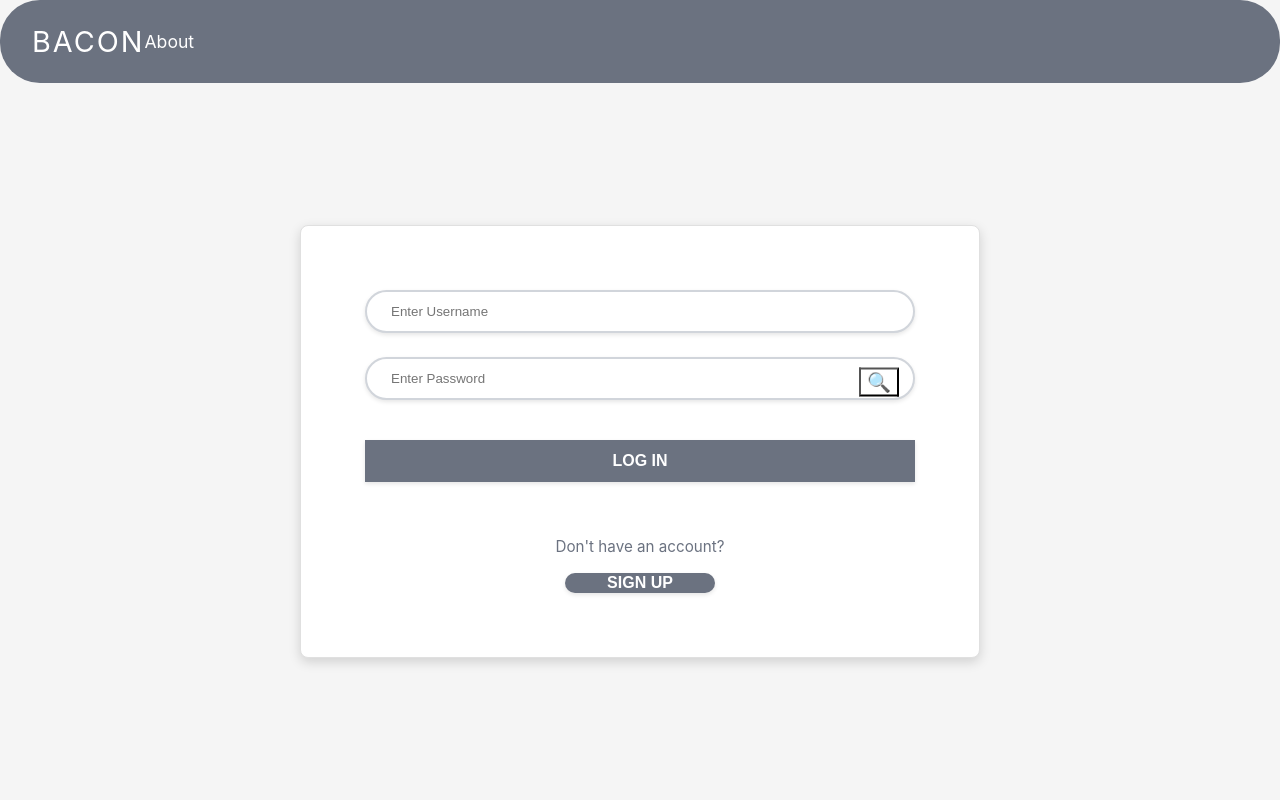
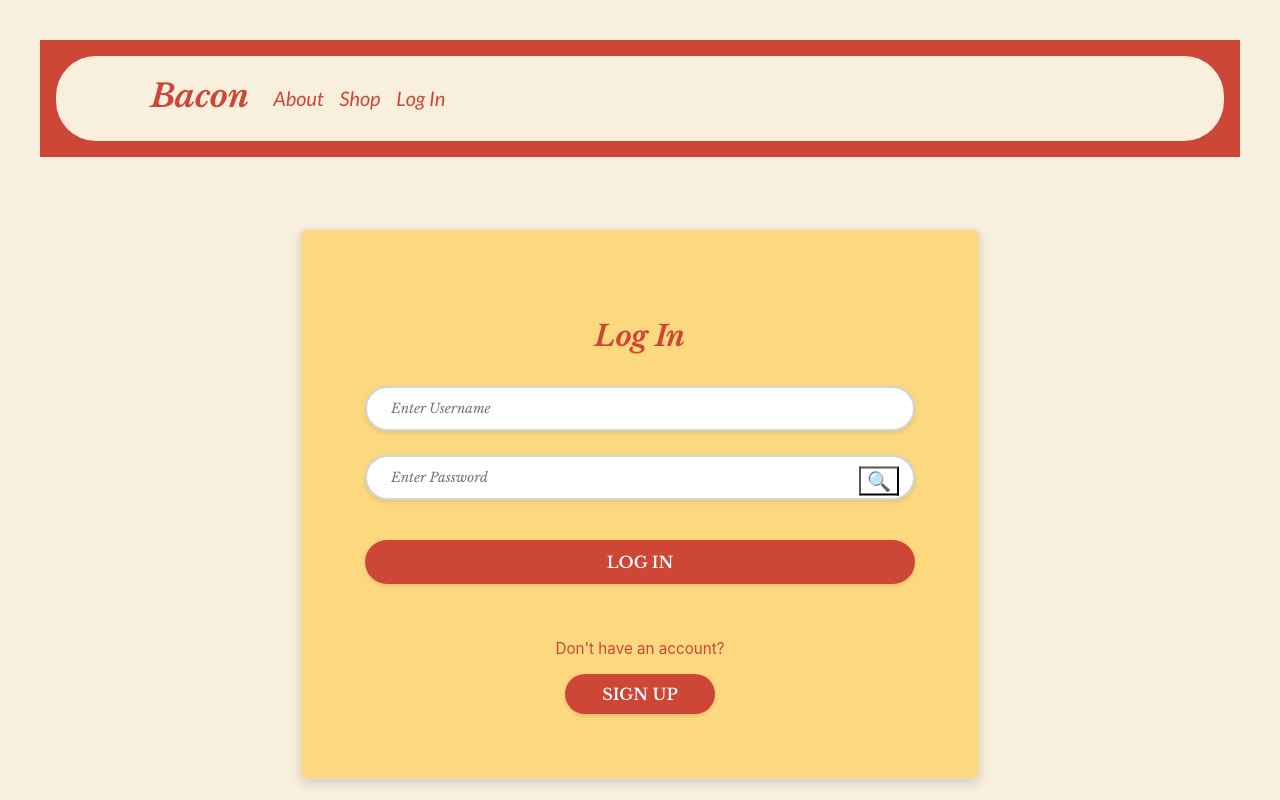
Before and after one commit to riccellazatin/Bacon_, a React (Create React App) app in the folder frontend/: page /login in a window 1280 px wide. Shown: the top 800 px of the page. Built offline with nearby package versions, Linux system fonts and the light colour scheme.

Commit message:
Temporarily removed logo512, Fixed multiple screen files, Fixed problem with shop's interface

```diff
--- a/frontend/src/App.js
+++ b/frontend/src/App.js
@@ -4,6 +4,7 @@ import Landing from './screens/Landing/Landing';
 import About from './screens/About/About';
 import Shop from './screens/Shop/Shop';
 import Login from './screens/Login/Login';
+import Signup from './screens/Signup/Signup';
 import React from 'react';
 import { BrowserRouter as Router, Route, Routes } from 'react-router-dom';
 
@@ -16,6 +17,7 @@ function App() {
             <Route path='/about' element={<About />} />
             <Route path='/shop' element={<Shop />} />
             <Route path='/login' element={<Login />} />
+            <Route path='/register' element={<Signup />} />
           </Routes>
       </main>
     </Router>
--- a/frontend/src/components/Header/Header.jsx
+++ b/frontend/src/components/Header/Header.jsx
@@ -10,7 +10,7 @@ function Header() {
 
           <Nav.Link href="/about" className="nav-link">About</Nav.Link>
           <Nav.Link href="/shop" className="nav-link">Shop</Nav.Link>
-          <Nav.Link href="#register" className="nav-link">Register</Nav.Link>
+          <Nav.Link href="/login" className="nav-link">Log In</Nav.Link>
       </Container>
     </Navbar>
   )
--- a/frontend/src/screens/Landing/Landing.jsx
+++ b/frontend/src/screens/Landing/Landing.jsx
@@ -13,7 +13,7 @@ function Landing() {
             <h1 className="head-title">Bacon</h1>
             <p className="head-desc">A plate for your tasty tasks.</p>
 
-            <a href="/login"><button href="/login" className="head-button">Log In</button></a>
+            <a href="/register"><button href="/register" className="head-button">Sign Up</button></a>
           </div>
         </div>
 
--- /dev/null
+++ b/frontend/src/screens/Login/Login.css
@@ -0,0 +1,5 @@
+.header-container {
+    background-color: #ce4636;
+    padding: 2vh;
+    margin-bottom: 5vh;
+}
--- a/frontend/src/screens/Login/Login.jsx
+++ b/frontend/src/screens/Login/Login.jsx
@@ -1,4 +1,7 @@
 import {useState} from 'react';
+import Header from '../../components/Header/Header'
+import './Login.css'
+import Footer from '../../components/Footer/Footer';
 
 function LoginPage() {
     const [username, setUsername] = useState('');
@@ -12,16 +15,15 @@ function LoginPage() {
     };
 
     return (
-        <div style={{display: 'flex', flexDirection: 'column', height: '100vh', backgroundColor: '#f5f5f5', margin: 0, padding: 0}}>
-            <nav className="navbar navbar-expand-lg" style={{backgroundColor: '#6b7280', padding: '1.5rem 2rem'}}>
-                <div className="container-fluid" style={{padding: 0, display: 'flex', justifyConent: 'space-between', alignItems: 'center'}}>
-                    <a className="navrbar-brand fw-bold" href="#home" style={{fontSize: '1.8rem', letterSpacing: '2px', color: 'white', textDecoration: 'none'}}>BACON</a>
-                    <a href="#about" style={{color: 'white', textDecoration: 'none', fontSize: '1.1rem'}}>About</a>
-                </div>
-            </nav>
+        <>
+        <div style={{display: 'flex', flexDirection: 'column', height: '100vh', backgroundColor: '#f8f0dd', margin: 0, padding: 0}}>
+            <div className='header-container'>
+                <Header />
+            </div>
 
             <main style={{flex: 1, display: 'flex', justifyContent: 'center', alignItems: 'center', padding: '2rem'}}>
-                <div style={{maxWidth: '550px', width: '100%', backgroundColor: 'white', border: '1px solid #e0e0e0', borderRadius: '8px', boxShadow: '0 4px 12px rgba(0, 0, 0, 0.15)', padding: '4rem'}}>
+                <div style={{maxWidth: '550px', width: '100%', backgroundColor: '#fcd87e', border: '1px solid #e0e0e0', borderRadius: '8px', boxShadow: '0 4px 12px rgba(0, 0, 0, 0.15)', padding: '4rem'}}>
+                    <h2 style={{textAlign: 'center', marginBottom: '2rem', color: '#ce4636', fontSize: '1.8rem', fontFamily: 'Libre Baskerville, serif', fontStyle: 'italic'}}>Log In</h2>
                     <form onSubmit={handleLogin} style={{display: 'flex', flexDirection: 'column', gap: '1.5rem'}}>
                         <input
                             type="text"
@@ -30,7 +32,7 @@ function LoginPage() {
                             value={username}
                             onChange={(e) => setUsername(e.target.value)}
                             required
-                            style={{padding: '0.75rem 1.5rem', border: '2px solid #d1d5db', borderRadius: '50px', boxShadow: '0 2px 4px rgba(0, 0, 0, 0.1)', width: '100%', boxSizing: 'border-box'}} />
+                            style={{padding: '0.75rem 1.5rem', border: '2px solid #d1d5db', borderRadius: '50px', boxShadow: '0 2px 4px rgba(0, 0, 0, 0.1)', width: '100%', boxSizing: 'border-box', fontFamily: 'Libre Baskerville, serif', fontStyle: 'italic'}} />
 
                         <div style={{position: 'relative', width: '100%'}}>
                             <input
@@ -40,7 +42,7 @@ function LoginPage() {
                                 value={password}
                                 onchange={(e) => setPassword(e.target.value)}
                                 required
-                                style={{padding: '0.75rem 1.5rem', border: '2px solid #d1d5db', borderRadius: '50px', boxShadow: '0 2px 4px rgba(0, 0, 0, 0.1)', paddingRight: '3rem', width: '100%', boxSizing: 'border-box'}} />
+                                style={{padding: '0.75rem 1.5rem', border: '2px solid #d1d5db', borderRadius: '50px', boxShadow: '0 2px 4px rgba(0, 0, 0, 0.1)', paddingRight: '3rem', width: '100%', boxSizing: 'border-box', fontFamily: 'Libre Baskerville, serif', fontStyle: 'italic'}} />
 
                             <button
                                 type="button"
@@ -68,7 +70,7 @@ function LoginPage() {
                                 borderradius: '50px',
                                 padding: '0.75rem 2rem',
                                 marginTop: '1rem',
-                                backgroundColor: isHovering ? '#4b5563' : '#6b7280',
+                                backgroundColor: isHovering ? '#ae2d1e' : '#ce4636',
                                 boxShadow: '0 2px 4px rgba(0, 0, 0, 0.1)',
                                 transition: 'background-color 0.3s ease',
                                 border: 'none',
@@ -77,27 +79,33 @@ function LoginPage() {
                                 fontWeight: '600',
                                 cursor: 'pointer',
                                 width: '100%',
-                                boxSizing: 'border-box'
+                                boxSizing: 'border-box',
+                                fontFamily: 'Libre Baskerville, serif',
+                                borderRadius: '50px',
                             }}>
                                 LOG IN
                         </button>
 
                         <div style={{textAlign: 'center', marginTop: '1rem'}}>
-                            <p style={{marginBottom: '1rem', color: '#6b7280', fontSize: '0.95rem'}}>Don't have an account?</p>
+                            <a href="/register" style={{textDecoration: 'none'}}><p style={{marginBottom: '1rem', color: '#ce4636', fontSize: '0.95rem'}}>Don't have an account?</p></a>
 
+                            <a href="/register">
                             <button
                                 type="button"
                                 onClick={() => window.location.hash = '#signup'}
                                 style={{
-                                    color: 'white', textDecoration: 'none', display: 'inline-block', padding: '0.75rem 2 rem', backgroundColor: '#6b7280', borderRadius: '50px', boxShadow: '0 2px 4px rgba(0, 0, 0, 0.1)', transition: 'background-color 0.3s ease', minWidth: '150px', border: 'none', cursor: 'pointer', fontSize: '1rem', fontWeight: '600'
-                                }} onMouseEnter={(e) => e.target.style.backgroundColor = '#4b5563'} onMouseLeave={(e) => e.target.style.backgroundColor = '#6b7280'}>
+                                    color: 'white', textDecoration: 'none', display: 'inline-block', padding: '0.75rem 2 rem', backgroundColor: '#ce4636', borderRadius: '50px', boxShadow: '0 2px 4px rgba(0, 0, 0, 0.1)', transition: 'background-color 0.3s ease', minWidth: '150px', border: 'none', cursor: 'pointer', fontSize: '1rem', fontWeight: '600', fontFamily: 'Libre Baskerville, serif', height: '5vh'
+                                }} onMouseEnter={(e) => e.target.style.backgroundColor = '#ae2d1e'} onMouseLeave={(e) => e.target.style.backgroundColor = '#ce4636'}>
                                     SIGN UP
                             </button>
+                            </a>
                         </div>
                     </form>
                 </div>
             </main>
         </div>
+        <Footer />
+        </>
     )
 }
 
--- a/frontend/src/screens/Shop/Shop.jsx
+++ b/frontend/src/screens/Shop/Shop.jsx
@@ -5,7 +5,7 @@ import {Row, Col} from 'react-bootstrap'
 import ShopItems from '../../ShopItems'
 import Items from '../../screens/Shop/Items'
 import ItemPopup from './ItemPopup'
-import './ShopComponents.css'
+import './Shop.css'
 
 function Shop() {
     const [selectedItem, setSelectedItem] = useState(null)
--- a/frontend/src/screens/Shop/ShopComponents.css
+++ b/frontend/src/screens/Shop/ShopComponents.css
@@ -9,14 +9,12 @@
     transform: translateZ(0);
     transition: transform 0.25s ease-out;
     margin: 2vh;
-    background-color: #e45241;
+    background-color: #f8f0dd;
     font-family: Libre Baskerville, serif;
     font-size: 3vh;
-    color: #f8f0dd;
+    color: #ce4636;
     font-style: italic;
     text-align: center;
-    height: 40vh;
-    width: 50vh;
 }
 
 .card-container:hover {
@@ -24,7 +22,8 @@
 }
 
 .card-container img {
-    height: 65%;
+    max-width: 100%;
+    height: auto;
     object-fit: contain;
     margin-bottom: 15px;
 }
@@ -37,6 +36,11 @@
   text-align: left;
   margin: 1vh 2vh;
   color: #ce4634;
+}
+
+.header-container {
+    background-color: none;
+    margin: 5vh;
 }
 
 .column1 {
@@ -72,6 +76,7 @@
 .text-content {
     display: flex;
     flex-direction: column;
+    height: 100%;
     justify-content: space-between;
 }
 
@@ -97,6 +102,31 @@
         width: 100%;
     }
 }
+    .column1 {
+        width: 100%;
+    }
+
+    .column2 {
+        width: 50%;
+    }
+
+    .popup-row .popup-card {
+        flex-direction: column;
+    }
+
+    .popup-row .image-column {
+        margin-bottom: 20px;
+    }
+
+    .popup-row .text-column {
+        width: 100%;
+    }
+
+@media screen and (max-width: 600px) {
+    .column {
+        width: 100%;
+    }
+}
 
 .popup {
     position: fixed;
@@ -113,7 +143,7 @@
 
 .popup-inner {
     color: #f8f0dd;
-    background-color: #9b2a1e;
+    background-color: #ce4636;
     padding: 20px;
     border-radius: 20px;
     width: 90%;
@@ -160,7 +190,7 @@
 }
 
 .close-button {
-    background-color: #e45241;
+    background-color: #ce4636;
     color: #f8f0dd;
     border: none;
     padding: 10px 20px;
@@ -184,8 +214,8 @@
     font-family: Libre Baskerville, serif;
     font-weight: 300;
     font-style: italic;
-    color: #ffffff;
-    background-color: #ce4636;
+    color: #ce4636;
+    background-color: #f8f0dd;
     border: none;
     border-radius: 8vh;
     cursor: pointer;
--- /dev/null
+++ b/frontend/src/screens/Signup/Signup.css
@@ -0,0 +1,56 @@
+@import url('https://fonts.googleapis.com/css2?family=Lato:ital,wght@0,100;0,300;0,400;0,700;0,900;1,100;1,300;1,400;1,700;1,900&family=Libre+Baskerville:ital,wght@0,400..700;1,400..700&display=swap');
+
+.header-container {
+    background-color: #ce4636;
+    padding: 2vh;
+    margin-bottom: 5vh;
+}
+
+.signup-body {
+    display: 'flex';
+    flex-direction: 'column';
+    height: '100vh';
+    background-color: '#f8f0dd';
+    margin: 0;
+    padding: 0;
+}
+
+.signup-main {
+    flex: 1;
+    display: 'flex';
+    justify-content: 'center';
+    align-items: 'center';
+    padding: '2rem';
+}
+
+.form-main {
+    max-width: '550px';
+    width: '100%';
+    background-color: 'white';
+    border: '1px solid #e0e0e0';
+    border-radius: '8px';
+    box-shadow: '0 2px 4px rgba(0, 0, 0, 0.1)';
+    padding: '4rem';
+}
+
+.form-title {
+    text-align: 'center';
+    margin-bottom: '2rem';
+    color: '#1f2937';
+    font-size: '1.8rem';
+}
+
+.form-secondary {
+    display: 'flex';
+    flex-direction: 'column';
+    gap: '1.5rem';
+}
+
+.form-control {
+    padding: '0.75rem 1.5rem';
+    border: '2px solid #d1d5db';
+    border-radius: '50px';
+    box-shadow: '0 2px 4px rgba(0, 0, 0, 0.1)';
+    width: '100%';
+    box-sizing: 'border-box';
+}
--- a/frontend/src/screens/Signup/Signup.jsx
+++ b/frontend/src/screens/Signup/Signup.jsx
@@ -1,4 +1,6 @@
 import {useState} from 'react';
+import Header from '../../components/Header/Header'
+import Footer from '../../components/Footer/Footer'
 
 function SignupPage({ onBack }) {
     const [username, setUsername] = useState('');
@@ -19,17 +21,15 @@ function SignupPage({ onBack }) {
     };
 
     return (
-        <div style={{display: 'flex', flexDirection: 'column', height: '100vh', backgroundColor: '#f5f5f5', margin: 0, padding: 0}}>
-            <nav className="navbar navbar-expand-lg" style={{backgroundColor: '#6b7280', padding: '1.5rem 2rem'}}>
-                <div className="container-fluid" style={{padding: 0, display: 'flex', justifyContent: 'space-between', alignItems: 'center'}}>
-                    <a className="navbar-brand fw-bold" href="#home" style={{fontSize: '1.8rem', letterSpacing: '2px', color: 'white', textDecoration: 'none'}} onClick={(e) => {e.preventDefault(); onBack(); }}>BACON</a>
-                    <a href="#about" style={{color: 'white', textDecoration: 'none', fontSize: '1.1rem'}}>About</a>
-                </div>
-            </nav>
+        <>
+        <div className='signup-body'>
+            <div className='header-container'>
+                <Header />
+            </div>
 
             <main style={{flex: 1, display: 'flex', justifyContent: 'center', alignItems: 'center', padding: '2rem'}}>
-                <div style={{maxWidth: '550px', width: '100%', backgroundColor: 'white', border: '1px solid #e0e0e0', borderRadius: '8px', boxShadow: '0 2px 4px rgba(0, 0, 0, 0.1)', padding: '4rem'}}>
-                    <h2 style={{textAlign: 'center', marginBottom: '2rem', color: '#1f2937', fontSize: '1.8rem'}}>Create Account</h2>
+                <div style={{maxWidth: '550px', width: '100%', backgroundColor: '#fcd87e', border: '1px solid #e0e0e0', borderRadius: '8px', boxShadow: '0 2px 4px rgba(0, 0, 0, 0.1)', padding: '4rem'}}>
+                    <h2 style={{textAlign: 'center', marginBottom: '2rem', color: '#ce4636', fontSize: '1.8rem', fontFamily: 'Libre Baskerville, serif', fontStyle: 'italic'}}>Create Account</h2>
                     <form onSubmit={handleSignup} style={{display: 'flex', flexDirection: 'column', gap: '1.5rem'}}>
                         <input
                             type="text"
@@ -38,7 +38,7 @@ function SignupPage({ onBack }) {
                             value={username}
                             onChange={(e) => setUsername(e.target.value)}
                             required
-                            style={{padding: '0.75rem 1.5rem', border: '2px solid #d1d5db', borderRadius: '50px', boxShadow: '0 2px 4px rgba(0, 0, 0, 0.1)', width: '100%', boxSizing: 'border-box'}}
+                            style={{padding: '0.75rem 1.5rem', border: '2px solid #d1d5db', borderRadius: '50px', boxShadow: '0 2px 4px rgba(0, 0, 0, 0.1)', width: '100%', boxSizing: 'border-box', fontFamily: 'Libre Baskerville, serif', fontStyle: 'italic'}}
                         />
 
                         <input
@@ -48,7 +48,7 @@ function SignupPage({ onBack }) {
                             value={email}
                             onChange={(e) => setEmail(e.target.value)}
                             required
-                            style={{padding: '0.75rem 1.5rem', border: '2px solid #d1d5db', borderRadius: '50px', boxShadow: '0 2px 4px rgba(0, 0, 0, 0.1)', width: '100%', boxSizing: 'border-box'}}
+                            style={{padding: '0.75rem 1.5rem', border: '2px solid #d1d5db', borderRadius: '50px', boxShadow: '0 2px 4px rgba(0, 0, 0, 0.1)', width: '100%', boxSizing: 'border-box', fontFamily: 'Libre Baskerville, serif', fontStyle: 'italic'}}
                         />
 
                         <div style={{position: 'relative', width: '100%'}}>
@@ -59,7 +59,7 @@ function SignupPage({ onBack }) {
                                 value={password}
                                 onChange={(e) => setPassword(e.target.value)}
                                 required
-                                style={{padding: '0.75rem 1.5rem', border: '2px solid #d1d5db', borderRadius:'50px', boxShadow: '0 2px 4px rgba(0, 0, 0, 0.1)', paddingRight: '3rem', width: '100%', boxSizing: 'border-box'}}
+                                style={{padding: '0.75rem 1.5rem', border: '2px solid #d1d5db', borderRadius:'50px', boxShadow: '0 2px 4px rgba(0, 0, 0, 0.1)', paddingRight: '3rem', width: '100%', boxSizing: 'border-box', fontFamily: 'Libre Baskerville, serif', fontStyle: 'italic'}}
                             />
 
                             <button
@@ -74,7 +74,7 @@ function SignupPage({ onBack }) {
                                     border: 'none',
                                     cursor: 'pointer',
                                     fontSize: '1.2rem',
-                                    color: '#6b7280'
+                                    color: '#6b7280',
                                 }}
                             >
                                 {showPassword ? '👀' : '🔍'}
@@ -89,7 +89,7 @@ function SignupPage({ onBack }) {
                                 value={confirmPassword}
                                 onChange={(e) => setConfirmPassword(e.target.value)}
                                 required
-                                style={{padding: '0.75rem 1.5rem', border: '2px solid #did5db', borderRadius: '50px', boxShadow: '0 2px 4px rgba(0, 0, 0, 0.1)', paddingRight: '3rem', width: '100%', boxSizing: 'border-box'}}
+                                style={{padding: '0.75rem 1.5rem', border: '2px solid #did5db', borderRadius: '50px', boxShadow: '0 2px 4px rgba(0, 0, 0, 0.1)', paddingRight: '3rem', width: '100%', boxSizing: 'border-box', fontFamily: 'Libre Baskerville, serif', fontStyle: 'italic'}}
                             />
 
                             <button
@@ -119,7 +119,7 @@ function SignupPage({ onBack }) {
                                 borderradius: '50px',
                                 padding: '0.75rem 2rem',
                                 marginTop: '1rem',
-                                backgroundColor: isHovering ? '#4b5563' : '#6b7280',
+                                backgroundColor: isHovering ? '#ae2d1e' : '#ce4636',
                                 boxShadow: '0 2px 4px rgba(0, 0, 0, 0.1)',
                                 transition: 'background-color 0.3s ease',
                                 border: 'none',
@@ -128,27 +128,33 @@ function SignupPage({ onBack }) {
                                 fontWeight: '600',
                                 cursor: 'pointer',
                                 width: '100%',
-                                boxSizing: 'border-box'
+                                boxSizing: 'border-box',
+                                fontFamily: 'Libre Baskerville, serif',
+                                borderRadius: '50px',
                             }}>
                             SIGN UP
                         </button>
 
                         <div style={{textAlign: 'center', marginTop: '1rem'}}>
-                            <p style={{marginBottom: '1rem', color: '#6b7280', fontSize: '0.95rem'}}>Already have an account?</p>
+                            <a href="/login" style={{textDecoration: 'none'}}><p style={{marginBottom: '1rem', color: '#ce4636', fontSize: '0.95rem'}}>Already have an account?</p></a>
 
+                            <a href="/login">
                             <button
                                 type="button"
                                 onClick={() => window.location.hash = '#login'}
                                 style={{
-                                    color: 'white', textDecoration: 'none', display: 'inline-block', padding: '0.75rem 2 rem', backgroundColor: '#6b7280', borderRadius: '50px', boxShadow: '0 2px 4px rgba(0, 0, 0, 0.1)', transition: 'background-color 0.3s ease', minWidth: '150px', border: 'none', cursor: 'pointer', fontSize: '1rem', fontWeight: '600'
-                                }} onMouseEnter={(e) => e.target.style.backgroundColor = '#4b5563'} onMouseLeave={(e) => e.target.style.backgroundColor = '#6b7280'}>
-                                    SIGN UP
+                                    color: 'white', textDecoration: 'none', display: 'inline-block', padding: '0.75rem 2 rem', backgroundColor: '#ce4636', borderRadius: '50px', boxShadow: '0 2px 4px rgba(0, 0, 0, 0.1)', transition: 'background-color 0.3s ease', minWidth: '150px', border: 'none', cursor: 'pointer', fontSize: '1rem', fontWeight: '600', fontFamily: 'Libre Baskerville, serif', height: '5vh'
+                                }} onMouseEnter={(e) => e.target.style.backgroundColor = '#ae2d1e'} onMouseLeave={(e) => e.target.style.backgroundColor = '#ce4636'}>
+                                    LOG IN
                             </button>
+                            </a>
                         </div>
                     </form>
                 </div>
             </main>
         </div>
+        <Footer />
+        </>
     );
 }
 
```
Also changed, not shown: frontend/src/screens/Shop/Shop.css (added, +30 -0 lines), frontend/public/images/logo512.png (deleted).
